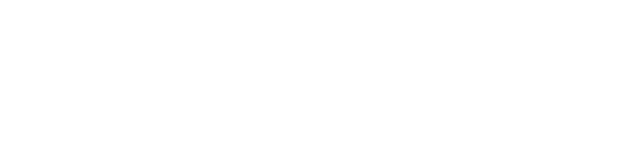
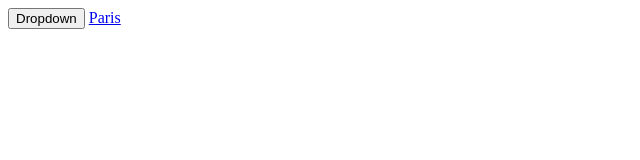
Before and after one commit to offtheradar/web_piscine, a plain HTML site: page day00/ex04/menu.html in a window 1280 px wide. Shown: the whole page, without its empty margins (0-640 px from the left). Drawn offline with Linux system fonts and the light colour scheme.

Commit message:
added day01

```diff
--- a/day00/ex04/menu.html
+++ b/day00/ex04/menu.html
@@ -5,5 +5,9 @@
             <title>Menu</title>
     </head>
     <body>
+        <div class="dropdown">
+            <button class="dropbtn">Dropdown</button>
+            <a href="#">Paris</a>
+        </div>
     </body>
 </html>
```
Also changed, not shown: day01/ex00/hw.js (added), 2 other files.
